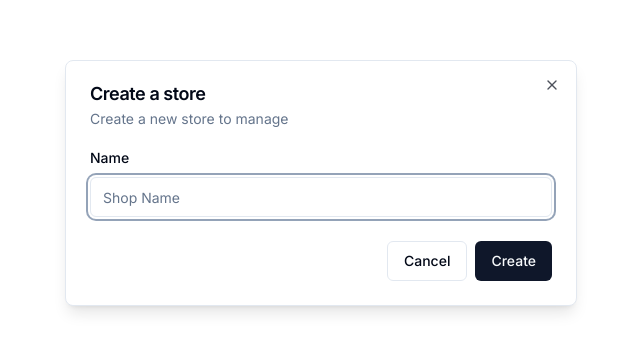
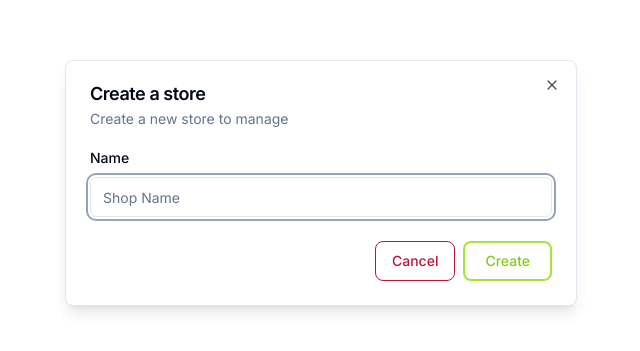
Before and after one commit to FUPharah/ecommerce, a Next.js app: page / in a window 1280 px wide. Shown: the part 217-568 px from the top of the page, without its empty margins (319-959 px from the left). Built offline with nearby package versions, Linux system fonts and the light colour scheme; no server answers; the database is empty; sample sign-in values are in the browser's storage.

Commit message:
changed a few button colours

```diff
--- a/components/modals/store-modal.tsx
+++ b/components/modals/store-modal.tsx
@@ -32,7 +32,7 @@ export const StoreModal = () => {
       setLoading(true);
       const response = await axios.post("/api/stores", values);
       window.location.assign(`/${response.data.id}`)
-      toast.success("Store created 🎉")
+      toast.success("Store creation successful 🎉")
     } catch (error) {
       toast.error("Something went wrong 🤯")
     } finally {
@@ -59,12 +59,27 @@ export const StoreModal = () => {
                   </FormMessage>
                 </FormItem>
               )}/>
-              <div className="pt-6 space-x-2 flex items-center justify-end w-full">
-                <Button disabled={loading} variant="outline" onClick={storeModal.onClose}>
-                  Cancel
-                </Button>
-                <Button disabled={loading} type="submit">
-                  Create
+              <div className="pt-6 space-x-2 flex items-center justify-end w-ful">
+                  <Button className="text-rose-700 hover:text-white border
+                  border-rose-700 hover:bg-rose-700 focus:ring-4 focus:outline-none
+                  focus:ring-red-300 font-medium rounded-lg text-sm text-center dark:border-red-500
+                  dark:text-red-500 dark:hover:text-white dark:hover:bg-red-600
+                  dark:focus:ring-red-900"
+                  disabled={loading}
+                  variant="outline"
+                  onClick={storeModal.onClose}>
+                    Cancel
+                  </Button>
+                  <Button className="relative items-center border-lime-400 border-2 hover:text-white
+                  justify-center p-0 overflow-hidden text-sm font-medium
+                  text-lime-500 rounded-lg group bg-gradient-to-br from-teal-300 to-lime-300
+                  group-hover:from-teal-300 group-hover:to-lime-300 dark:text-white"
+                  disabled={loading}
+                  type="submit"
+                  variant="outline">
+                  <span className="relative px-5 py-2.5 dark:hover-text-white transition-all ease-in duration-50 bg-white rounded-md group-hover:bg-opacity-0">
+                    Create
+                  </span>
                 </Button>
               </div>
             </form>
--- a/components/store-switcher.tsx
+++ b/components/store-switcher.tsx
@@ -33,11 +33,13 @@ export default function StoreSwitcher({
     setSelectedStore(false);
     router.push(`/${store.value}`);
   };
+  const gradientBorder = `linear-gradient(45deg, blue 0%, blue 50%, blue 100%)`;
   return (
   <Popover open={selectedStore} onOpenChange={setSelectedStore}>
     <PopoverTrigger>
       <Button variant= "outline" size="sm" role="combobox" aria-expanded={selectedStore} aria-label="Select a store"
-      className={cn("w-[200px] border-red-900 justify-between", className)}>
+      className={cn("w-[200px] shadow-lg border-solid border-2", className)} style={{
+        borderImage: gradientBorder, borderImageSlice: 1, borderRadius: '10px',}}>
         <StoreIcon className="mr-5 h-5 w-5 opacity-85 text-violet-700"/>
         <span className="text-md text-violet-500 font-bold">{currentStore?.label}</span>
         <ChevronsUpDown className="ml-auto h-5 w-5 shrink-0 opacity-75 text-violet-900"/>
```
Also changed, not shown: components/modals/alert-modal.tsx (+0 -12 lines).
